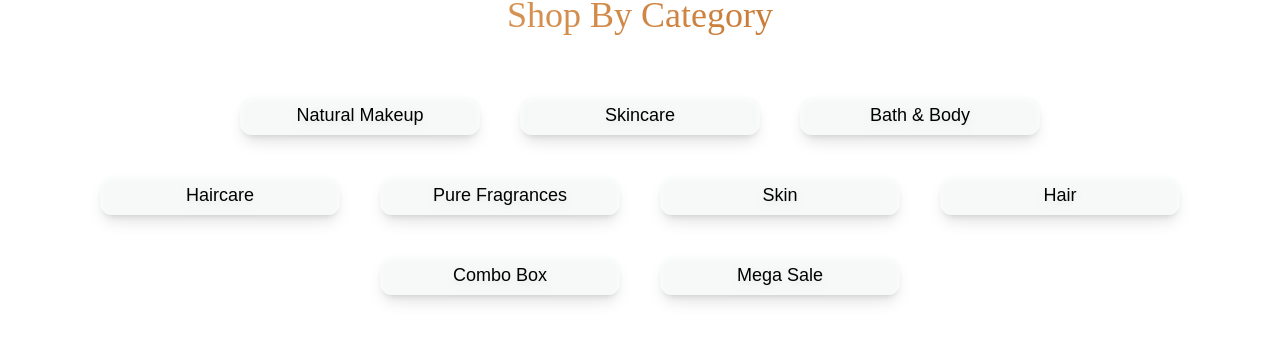
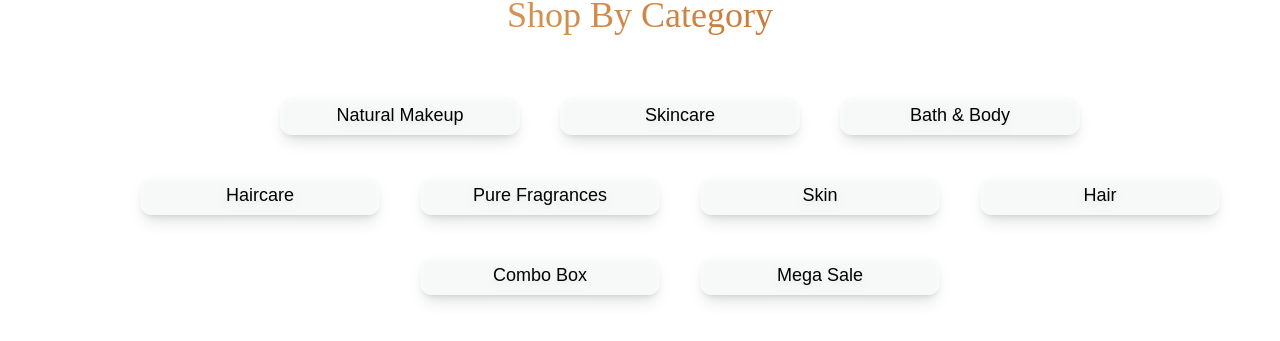
Before and after one commit to Amitsaini-tech/PureHerbHaven, a React (Create React App) app: page / in a window 1280 px wide. Shown: the part 1983-2324 px from the top of the page. Before the commit the page ends 2298 px from the top, so only its background shows below. Built offline with nearby package versions, Linux system fonts and the light colour scheme.

Commit message:
category declared

```diff
--- a/src/Components/category.jsx
+++ b/src/Components/category.jsx
@@ -5,11 +5,11 @@ const Category = () => {
     return (
         <div className="mx-5">
             <span className="flex justify-center items-center capitalize text-4xl font-serif  font-medium bg-clip-text text-transparent bg-gradient-to-r from-amber-600/50 to-amber-700">shop by category</span>
-            <div className="w-full mt-10 ">
+            <div className="w-full m-10 ">
                 < p className="flex items-center justify-center">
-                    <motion.span whileHover={{ scale: 1.2 }}  className=" flex items-center justify-center w-[15rem] h-10 bg-gray-50/30 shadow-lg drop-shadow-md  rounded-xl m-5 text-lg capitalize font-sans font-medium cursor-pointer hover:bg-rose-400 hover:text-gray-100">
-                    natural makeup</motion.span>
-                    <motion.span  whileHover={{ scale: 1.2 }} className=" flex items-center justify-center w-[15rem] h-10 bg-gray-50/30 shadow-lg drop-shadow-md  rounded-xl m-5 text-lg capitalize font-sans font-medium cursor-pointer hover:bg-rose-400 hover:text-gray-100">skincare </motion.span>
+                    <motion.span whileHover={{ scale: 1.2 }} className=" flex items-center justify-center w-[15rem] h-10 bg-gray-50/30 shadow-lg drop-shadow-md  rounded-xl m-5 text-lg capitalize font-sans font-medium cursor-pointer hover:bg-rose-400 hover:text-gray-100">
+                        natural makeup</motion.span>
+                    <motion.span whileHover={{ scale: 1.2 }} className=" flex items-center justify-center w-[15rem] h-10 bg-gray-50/30 shadow-lg drop-shadow-md  rounded-xl m-5 text-lg capitalize font-sans font-medium cursor-pointer hover:bg-rose-400 hover:text-gray-100">skincare </motion.span>
                     <motion.span whileHover={{ scale: 1.2 }} className=" flex items-center justify-center w-[15rem] h-10 bg-gray-50/30 shadow-lg drop-shadow-md  rounded-xl m-5 text-lg capitalize font-sans font-medium cursor-pointer hover:bg-rose-400 hover:text-gray-100">bath & body</motion.span>
                 </p>
                 <p className="flex items-center justify-center">
@@ -23,7 +23,6 @@ const Category = () => {
                     <motion.span whileHover={{ scale: 1.2 }} className=" flex items-center justify-center w-[15rem] h-10 bg-gray-50/30 shadow-lg drop-shadow-md  rounded-xl m-5 text-lg capitalize font-sans font-medium cursor-pointer hover:bg-rose-400 hover:text-gray-100">mega sale</motion.span>
                 </p>
             </div>
-
         </div>
     )
 }
```
